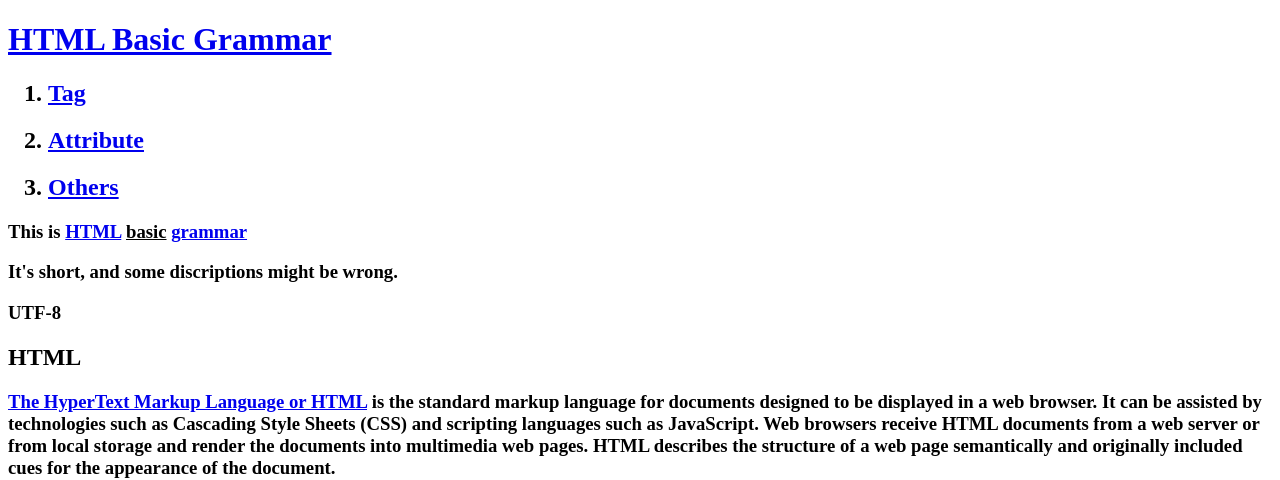
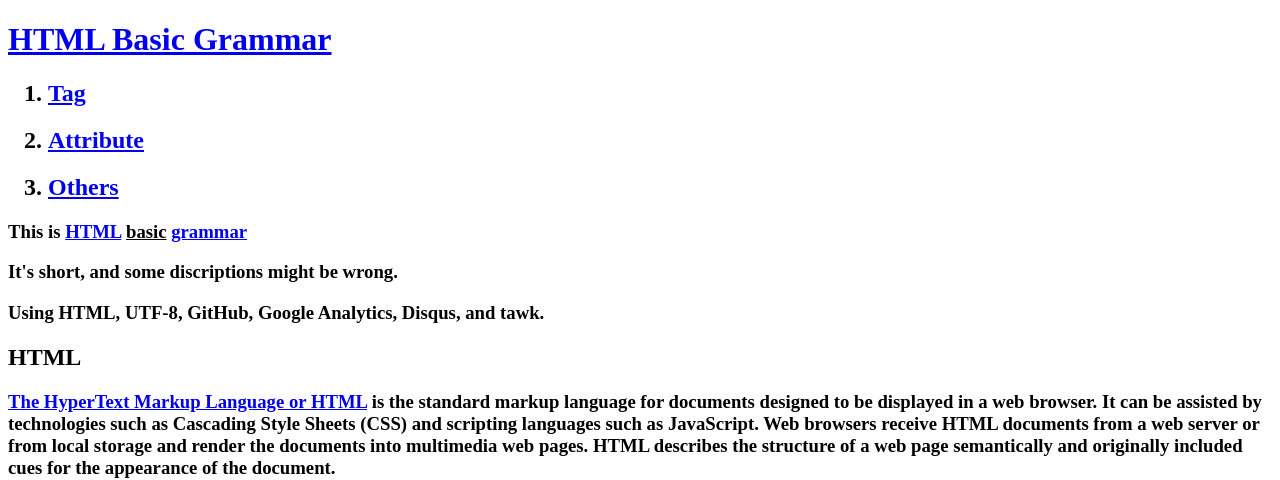
Before and after one commit to daeij/HTML_Basic_Grammar, a plain HTML site: page index.html in a window 1280 px wide. Shown: the top 480 px of the page. Drawn offline with Linux system fonts and the light colour scheme; a script that the page names is missing.

Commit message:
Add files via upload
Added a bit of discription

```diff
--- a/index.html
+++ b/index.html
@@ -25,7 +25,7 @@
     <p>
         <h3>This is <a href="https://html.spec.whatwg.org/multipage/" target="_blank" title="HTML5 Specification">HTML</a> <u>basic</u> <a href="https://www.w3schools.com/html/" target="_blank" title="HTML Tutorial">grammar</a></h3>
         <h3>It's short, and some discriptions might be wrong.</h3>
-        <h3>UTF-8</h3>
+        <h3>Using HTML, UTF-8, GitHub, Google Analytics, Disqus, and tawk.</h3>
     </p>
 
     <h2>HTML</h2>
```
